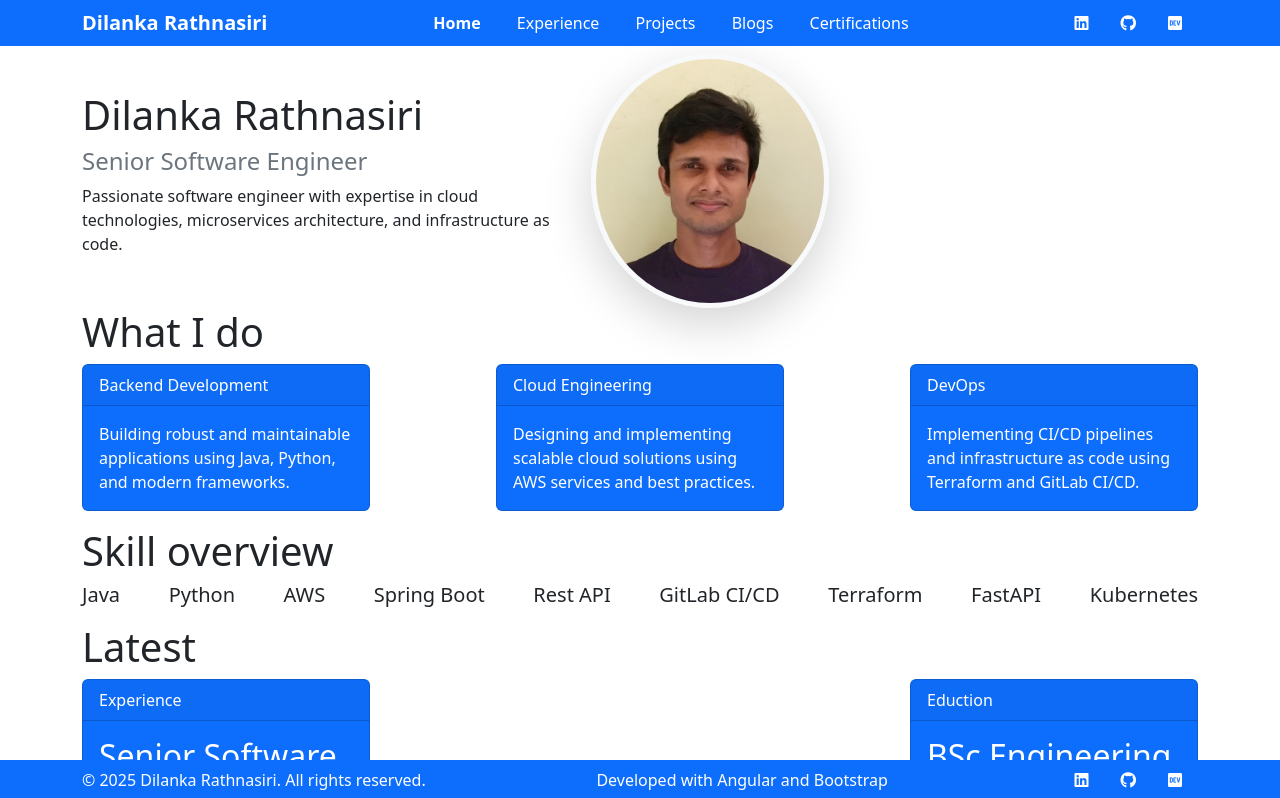
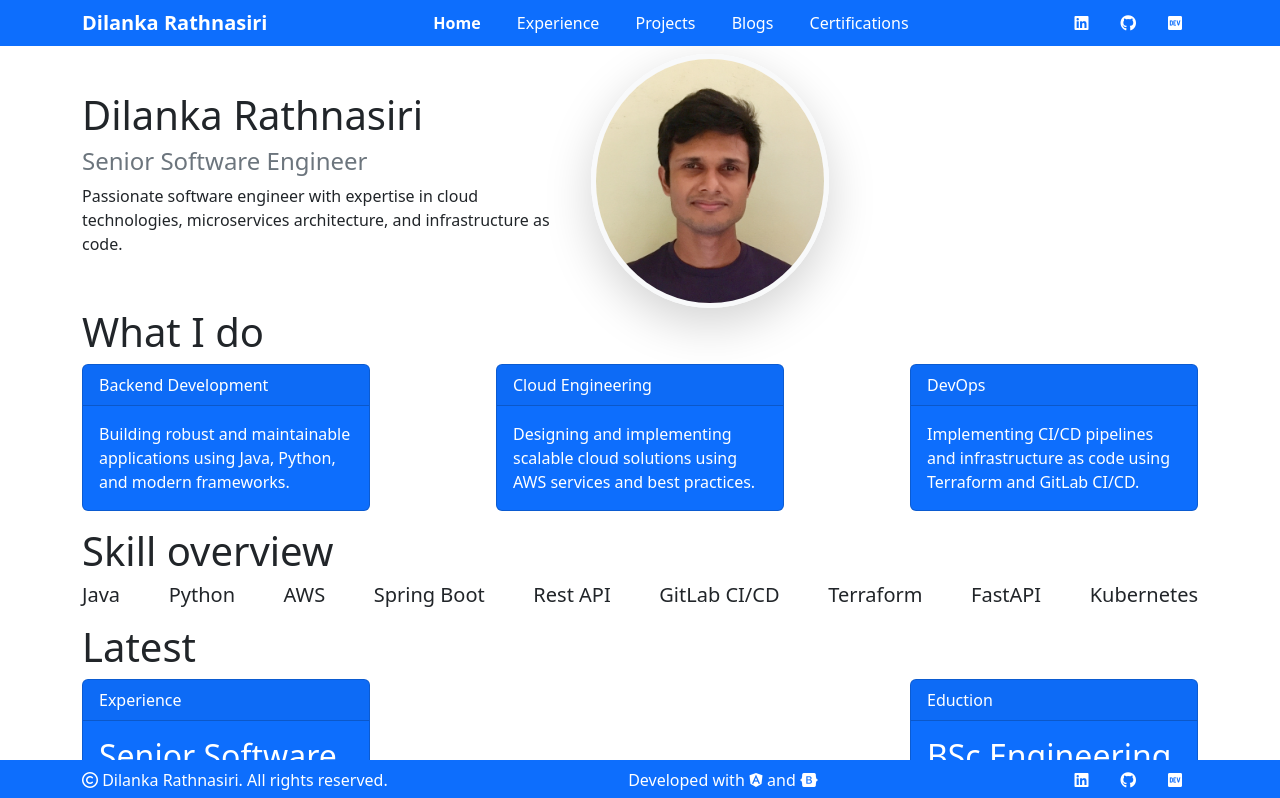
Before and after one commit to dilanka-rathnasiri/portfolio, an Angular app: page / in a window 1280 px wide. Shown: the top 798 px of the page. Built offline with nearby package versions, Linux system fonts and the light colour scheme.

Commit message:
refine footer with icon

```diff
--- a/src/app/footer/footer.component.html
+++ b/src/app/footer/footer.component.html
@@ -1,10 +1,21 @@
 <div id="mainBox" class="container-fluid bg-primary pt-2 pb-2 fixed-bottom">
     <div class="container d-flex justify-content-between">
-        <span class="text-white"
-            >&copy; {{ currentYear }} Dilanka Rathnasiri. All rights
-            reserved.</span
-        >
-        <span class="text-white">Developed with Angular and Bootstrap</span>
+        <span class="text-white">
+            <i class="fa-regular fa-copyright"></i>
+            Dilanka Rathnasiri. All rights reserved.
+        </span>
+
+        <span class="text-white">
+            Developed with
+            <a href="https://angular.dev" target="_blank">
+                <i class="fa-brands fa-angular text-white"></i>
+            </a>
+            and
+            <a href="https://getbootstrap.com" target="_blank">
+                <i class="fa-brands fa-bootstrap text-white"></i>
+            </a>
+        </span>
+
         <app-social-media />
     </div>
 </div>
```
